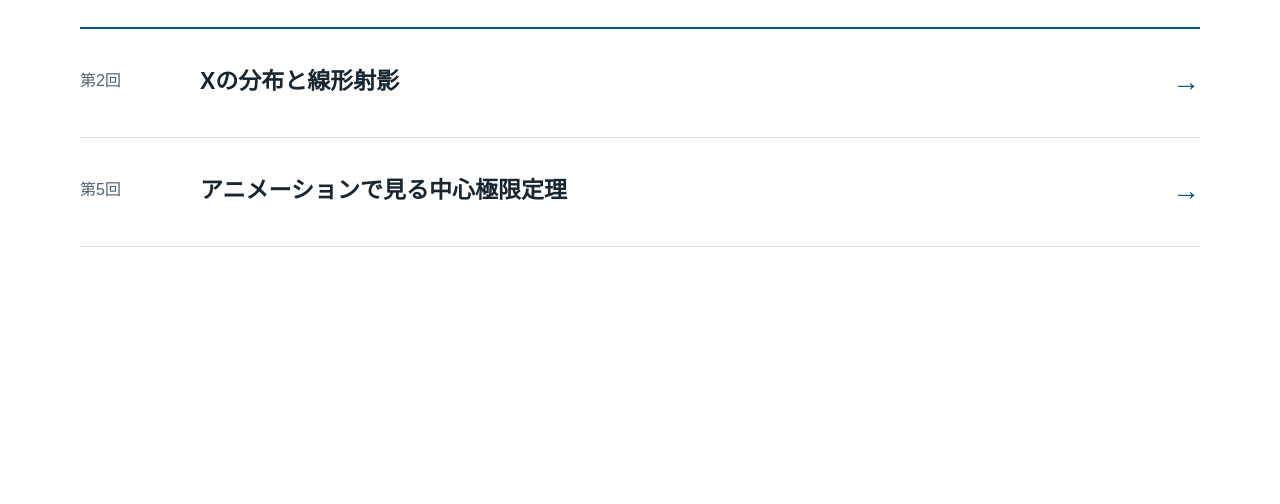
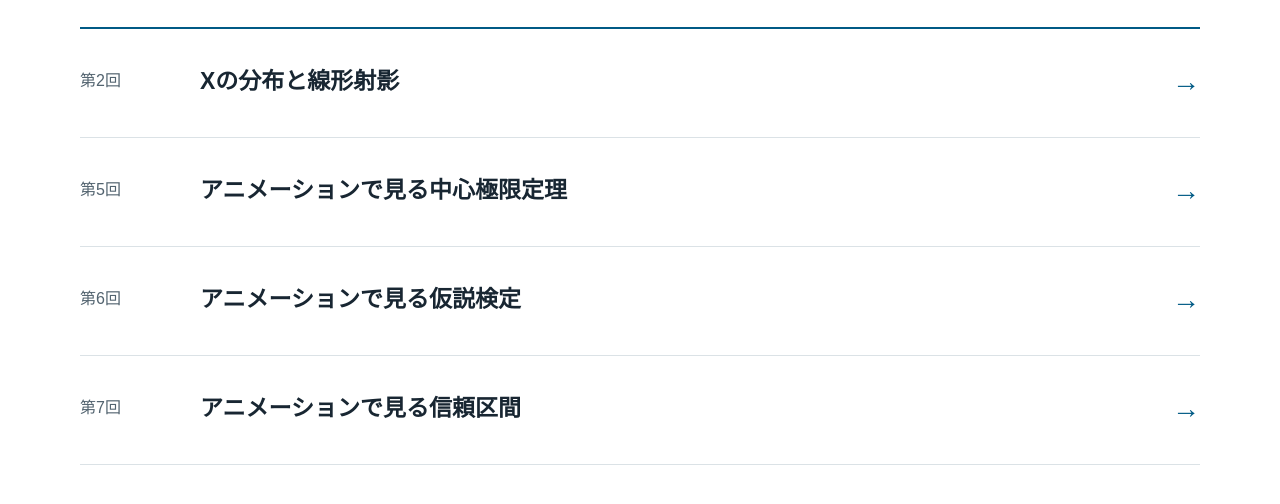
Before and after one commit to Yuta-Yamauchi/econometrics-2026, a plain HTML site: page docs/index.html in a window 1280 px wide. Shown: the part 208-712 px from the top of the page. Drawn offline with Linux system fonts and the light colour scheme.

Commit message:
Add files via upload

```diff
--- a/docs/index.html
+++ b/docs/index.html
@@ -35,6 +35,20 @@
             <span class="lesson-arrow" aria-hidden="true">→</span>
           </a>
         </li>
+        <li>
+          <a class="lesson" href="lecture06/" aria-labelledby="lecture06-number lecture06-title">
+            <span class="lecture-number" id="lecture06-number">第6回</span>
+            <h2 id="lecture06-title">アニメーションで見る仮説検定</h2>
+            <span class="lesson-arrow" aria-hidden="true">→</span>
+          </a>
+        </li>
+        <li>
+          <a class="lesson" href="lecture07/" aria-labelledby="lecture07-number lecture07-title">
+            <span class="lecture-number" id="lecture07-number">第7回</span>
+            <h2 id="lecture07-title">アニメーションで見る信頼区間</h2>
+            <span class="lesson-arrow" aria-hidden="true">→</span>
+          </a>
+        </li>
       </ul>
     </section>
   </main>
```
